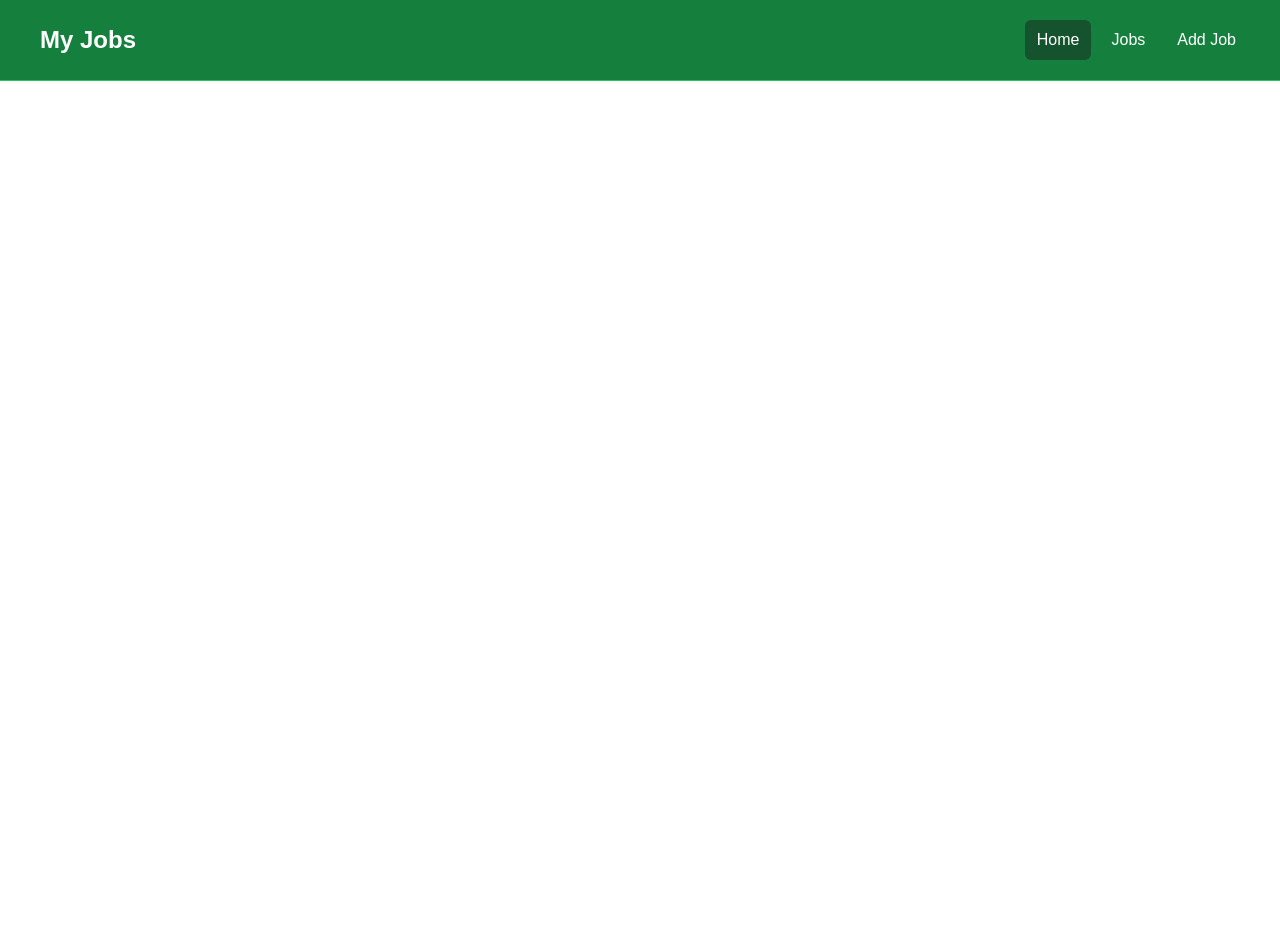
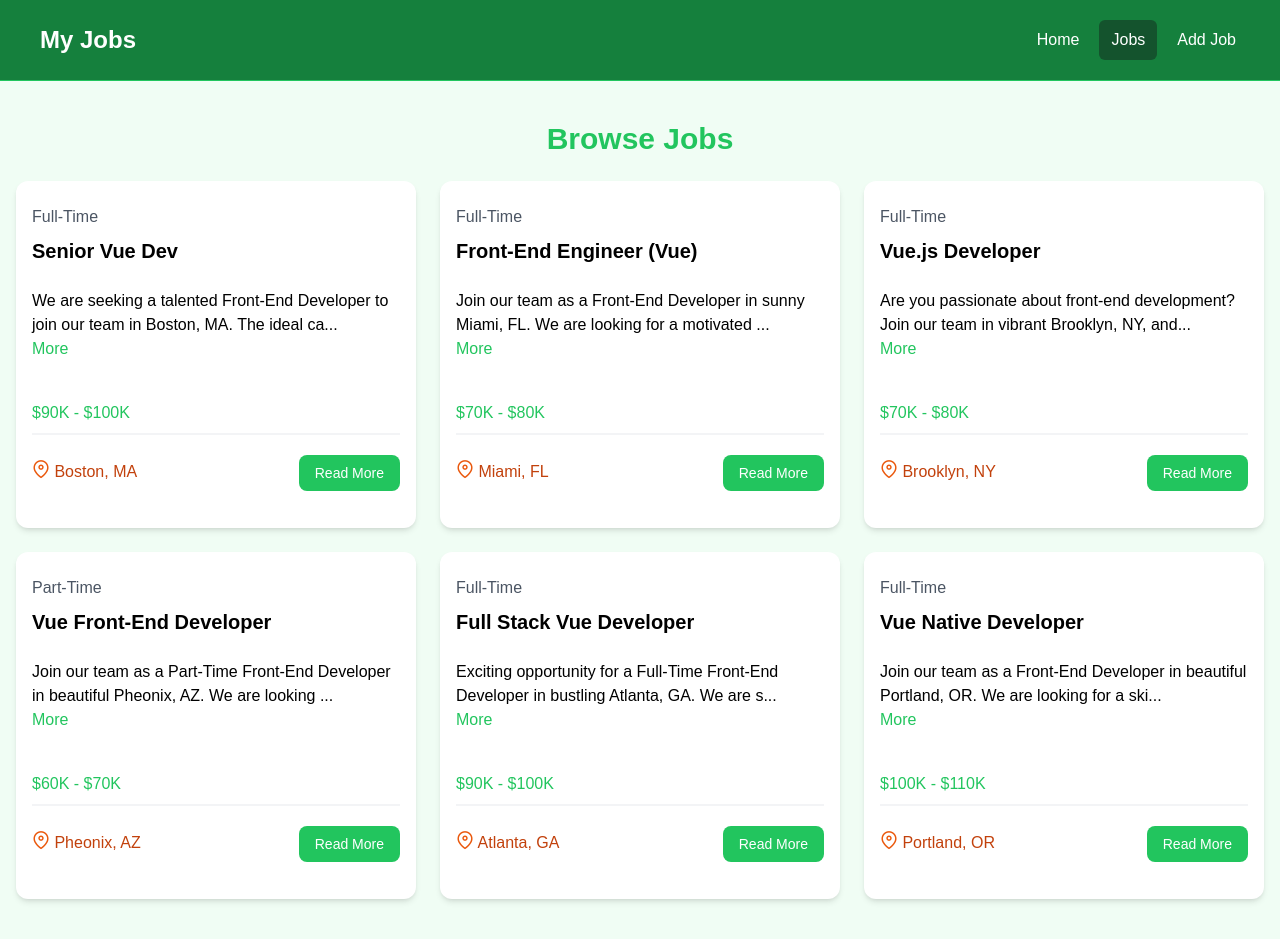
Before and after one commit to ashiqur-russel/Job-Listing, a Vue app in the folder vue-project/: page /jobs in a window 1280 px wide. Before the commit the page ends 800 px from the top, so only its background shows below. Built offline with nearby package versions, Linux system fonts and the light colour scheme.

Commit message:
Add routerlink and active link

```diff
--- a/vue-project/src/components/HomeCards.vue
+++ b/vue-project/src/components/HomeCards.vue
@@ -1,4 +1,5 @@
 <script setup>
+import { RouterLink } from "vue-router";
 import Card from "./Card.vue";
 </script>
 
@@ -11,24 +12,24 @@
           <p class="mt-2 mb-4">
             Browse our Vue jobs and start your career today
           </p>
-          <a
-            href="/jobs"
+          <RouterLink
+            to="/jobs"
             class="inline-block bg-black text-white rounded-lg px-4 py-2 hover:bg-gray-700"
           >
             Browse Jobs
-          </a>
+          </RouterLink>
         </Card>
         <Card bg="bg-green-200">
           <h2 class="text-2xl font-bold">For Employers</h2>
           <p class="mt-2 mb-4">
             List your job to find the perfect developer for the role
           </p>
-          <a
-            href="/job/add"
+          <RouterLink
+            to="/job/add"
             class="inline-block bg-green-500 text-white rounded-lg px-4 py-2 hover:bg-green-600"
           >
             Add Job
-          </a>
+          </RouterLink>
         </Card>
       </div>
     </div>
--- a/vue-project/src/components/JobListing.vue
+++ b/vue-project/src/components/JobListing.vue
@@ -1,6 +1,6 @@
 <script setup>
 import { computed, defineProps, ref } from "vue";
-
+import { RouterLink } from "vue-router";
 const props = defineProps({
   job: Object,
 });
@@ -47,12 +47,12 @@
           <i class="pi pi-map-marker text-orange-600 text-lg"></i>
           {{ job.location }}
         </div>
-        <a
+        <RouterLink
           :href="'/job/' + job.id"
           class="h-[36px] bg-green-500 hover:bg-green-600 text-white px-4 py-2 rounded-lg text-center text-sm"
         >
           Read More
-        </a>
+        </RouterLink>
       </div>
     </div>
   </div>
--- a/vue-project/src/components/JobListings.vue
+++ b/vue-project/src/components/JobListings.vue
@@ -1,6 +1,7 @@
 <script setup>
 import jobData from "@/jobs.json";
-import { ref, defineProps } from "vue";
+import { defineProps, ref } from "vue";
+import { RouterLink } from "vue-router";
 import JobListing from "./JobListing.vue";
 
 defineProps({
@@ -30,10 +31,10 @@
   </section>
 
   <section v-if="showAllJobButton" class="m-auto max-w-lg my-10 px-6">
-    <a
-      href="/jobs"
+    <RouterLink
+      to="/jobs"
       class="block bg-black text-white text-center py-4 px-6 rounded-xl hover:bg-gray-700"
-      >View All Jobs</a
+      >View All Jobs</RouterLink
     >
   </section>
 </template>
--- a/vue-project/src/components/Navbar.vue
+++ b/vue-project/src/components/Navbar.vue
@@ -1,4 +1,11 @@
-<script setup></script>
+<script setup>
+import { RouterLink, useRoute } from "vue-router";
+
+const isActiveLink = (routePath) => {
+  const route = useRoute();
+  return route.path === routePath;
+};
+</script>
 
 <template>
   <nav class="bg-green-700 border-b border-green-500">
@@ -8,27 +15,48 @@
           class="flex flex-1 items-center justify-center md:items-stretch md:justify-start"
         >
           <!-- Logo -->
-          <a class="flex flex-shrink-0 items-center mr-4" href="/">
+          <RouterLink class="flex flex-shrink-0 items-center mr-4" to="/">
             <span class="hidden md:block text-white text-2xl font-bold ml-2"
               >My Jobs</span
             >
-          </a>
+          </RouterLink>
           <div class="md:ml-auto">
             <div class="flex space-x-2">
-              <a
-                href="/"
-                class="text-white bg-green-900 hover:bg-gray-900 hover:text-white rounded-md px-3 py-2"
-                >Home</a
+              <RouterLink
+                to="/"
+                :class="[
+                  isActiveLink('/') ? 'bg-green-900' : 'hover:bg-gray-400',
+                  'text-white',
+                  'rounded-md',
+                  'px-3',
+                  'py-2',
+                ]"
+                >Home</RouterLink
               >
-              <a
-                href="/jobs"
-                class="text-white hover:bg-green-900 hover:text-white rounded-md px-3 py-2"
-                >Jobs</a
+
+              <RouterLink
+                to="/jobs"
+                :class="[
+                  isActiveLink('/jobs') ? 'bg-green-900' : 'hover:bg-gray-400',
+                  'text-white',
+                  'rounded-md',
+                  'px-3',
+                  'py-2',
+                ]"
+                >Jobs</RouterLink
               >
-              <a
-                href="/job/add"
-                class="text-white hover:bg-green-900 hover:text-white rounded-md px-3 py-2"
-                >Add Job</a
+              <RouterLink
+                to="/job/add"
+                :class="[
+                  isActiveLink('/job/add')
+                    ? 'bg-green-900'
+                    : 'hover:bg-gray-400',
+                  'text-white',
+                  'rounded-md',
+                  'px-3',
+                  'py-2',
+                ]"
+                >Add Job</RouterLink
               >
             </div>
           </div>
--- a/vue-project/src/router/index.js
+++ b/vue-project/src/router/index.js
@@ -1,4 +1,6 @@
 import Home from "@/views/Home.vue";
+import Jobs from "@/views/Jobs.vue";
+
 import { createRouter, createWebHistory } from "vue-router";
 
 const router = createRouter({
@@ -9,6 +11,11 @@
       name: "home",
       component: Home,
     },
+    {
+      path: "/jobs",
+      name: "jobs",
+      component: Jobs,
+    },
   ],
 });
 
--- /dev/null
+++ b/vue-project/src/views/Jobs.vue
@@ -0,0 +1,6 @@
+<script setup>
+import JobListings from "@/components/JobListings.vue";
+</script>
+<template>
+  <JobListings />
+</template>
```
